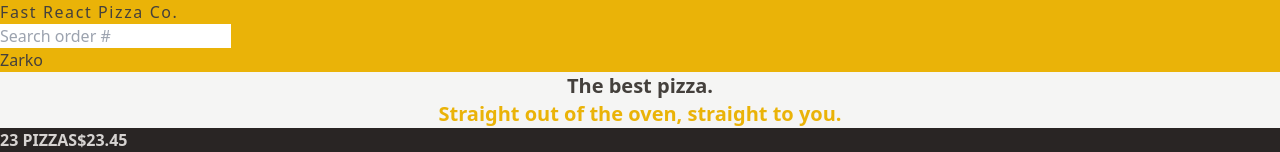
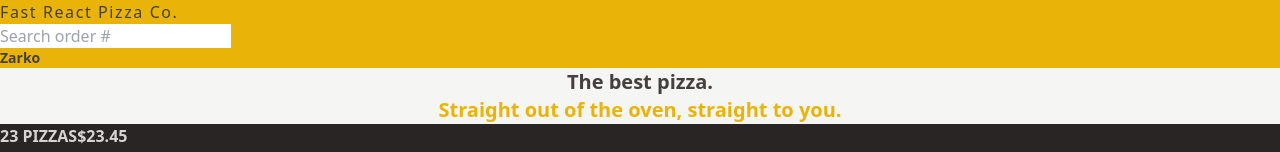
Before and after one commit to SenseiZarkoDukic/fast-react-pizza, a React (Vite) app: page / in a window 1280 px wide. Shown: the top 152 px of the page. Built offline with nearby package versions, Linux system fonts and the light colour scheme.

Commit message:
Stylize text in the Username component

```diff
--- a/src/features/user/Username.jsx
+++ b/src/features/user/Username.jsx
@@ -1,5 +1,5 @@
 function Username() {
-  return <div>Zarko</div>;
+  return <div className="text-sm font-semibold">Zarko</div>;
 }
 
 export default Username;
```
